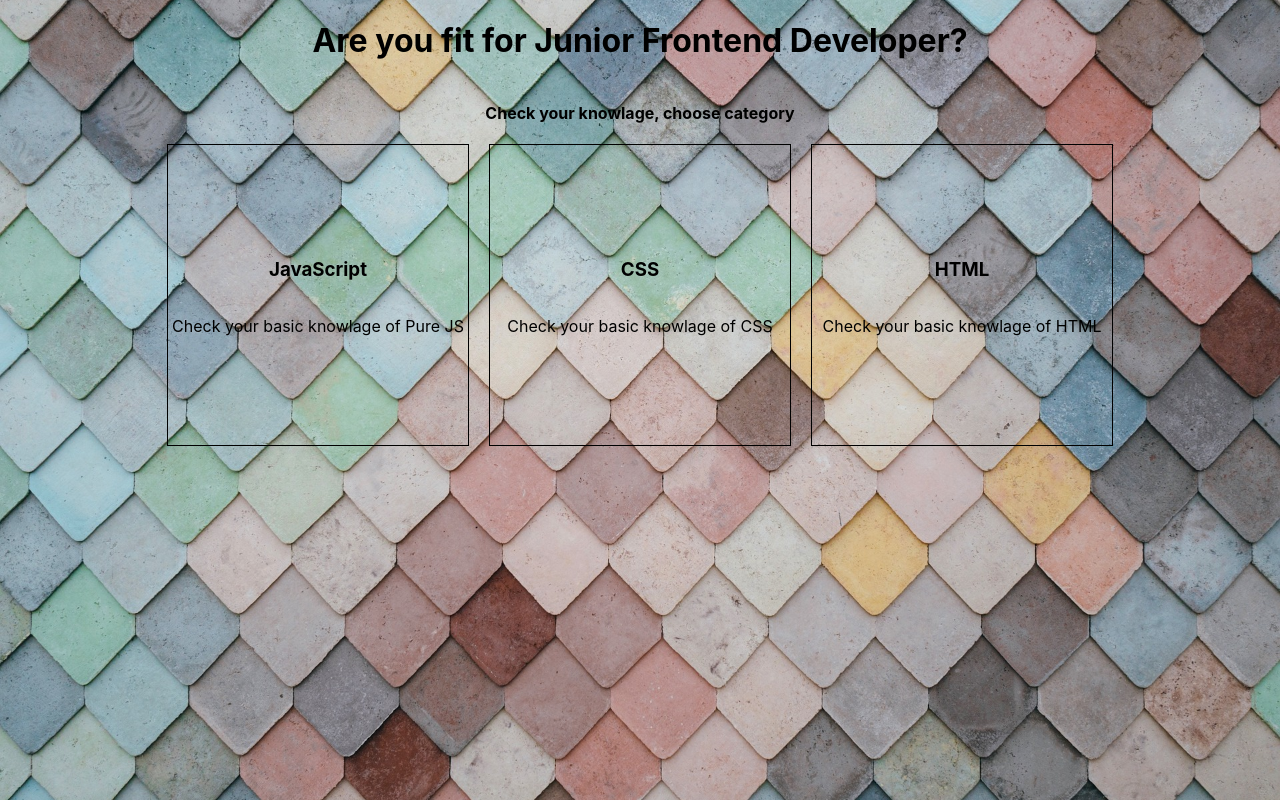
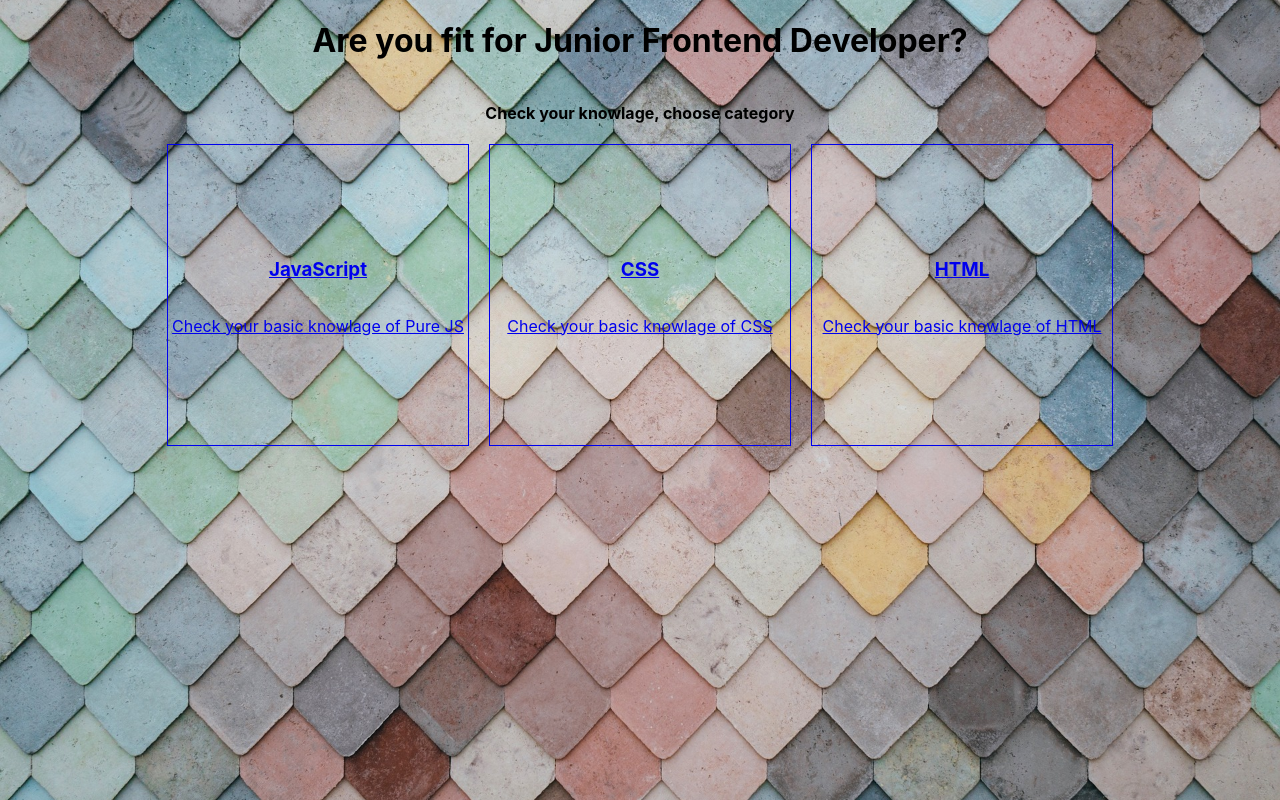
Before and after one commit to NataliaJeszke/quizpage-reactjs, a React (Create React App) app: page /welcome in a window 1280 px wide. Built offline with nearby package versions, Linux system fonts and the light colour scheme.

Commit message:
links to questions page

```diff
--- a/src/components/Welcome/Welcome.jsx
+++ b/src/components/Welcome/Welcome.jsx
@@ -1,6 +1,7 @@
 import { CategoryCSS } from "./CategoriesCards/CategoryCSS/CategoryCSS";
 import { CategoryHTML } from "./CategoriesCards/CategoryHTML/CategoryHTML";
 import { CategoryJS } from "./CategoriesCards/CategoryJS/CategoryJS";
+import { Link } from "react-router-dom";
 import style from "./WelcomeStyle.module.css";
 
 export function Welcome() {
@@ -11,9 +12,15 @@ export function Welcome() {
         <h4>Check your knowlage, choose category</h4>
       </header>
       <div className={style.categories_cards}>
-        <CategoryJS />
-        <CategoryCSS />
-        <CategoryHTML />
+        <Link to="/questions">
+          <CategoryJS />
+        </Link>
+        <Link to="/questions">
+          <CategoryCSS />
+        </Link>
+        <Link to="/questions">
+          <CategoryHTML />
+        </Link>
       </div>
     </>
   );
```
